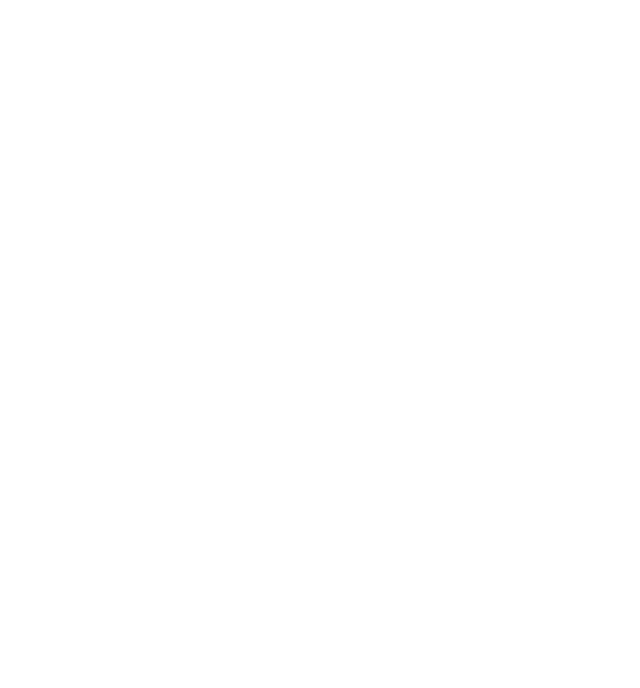
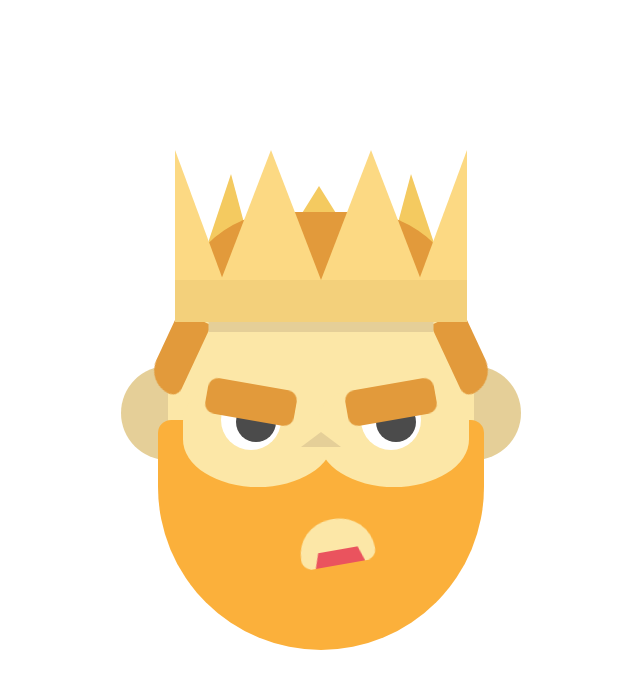
Before and after one commit to gio-nadiradze/Talk-to-face, a plain HTML site: page index.html in a window 1280 px wide. Shown: the whole page, without its empty margins (319-959 px from the left). Drawn offline with Linux system fonts and the light colour scheme.

Commit message:
Update index.html

```diff
--- a/index.html
+++ b/index.html
@@ -1,7 +1,8 @@
 <!DOCTYPE html>
 <html>
 <head>
-<title>Page Title</title>
+<title>Face</title>
+  <link rel="stylesheet" type="text/css" href="style.css">
 </head>
 <body>
 
```
